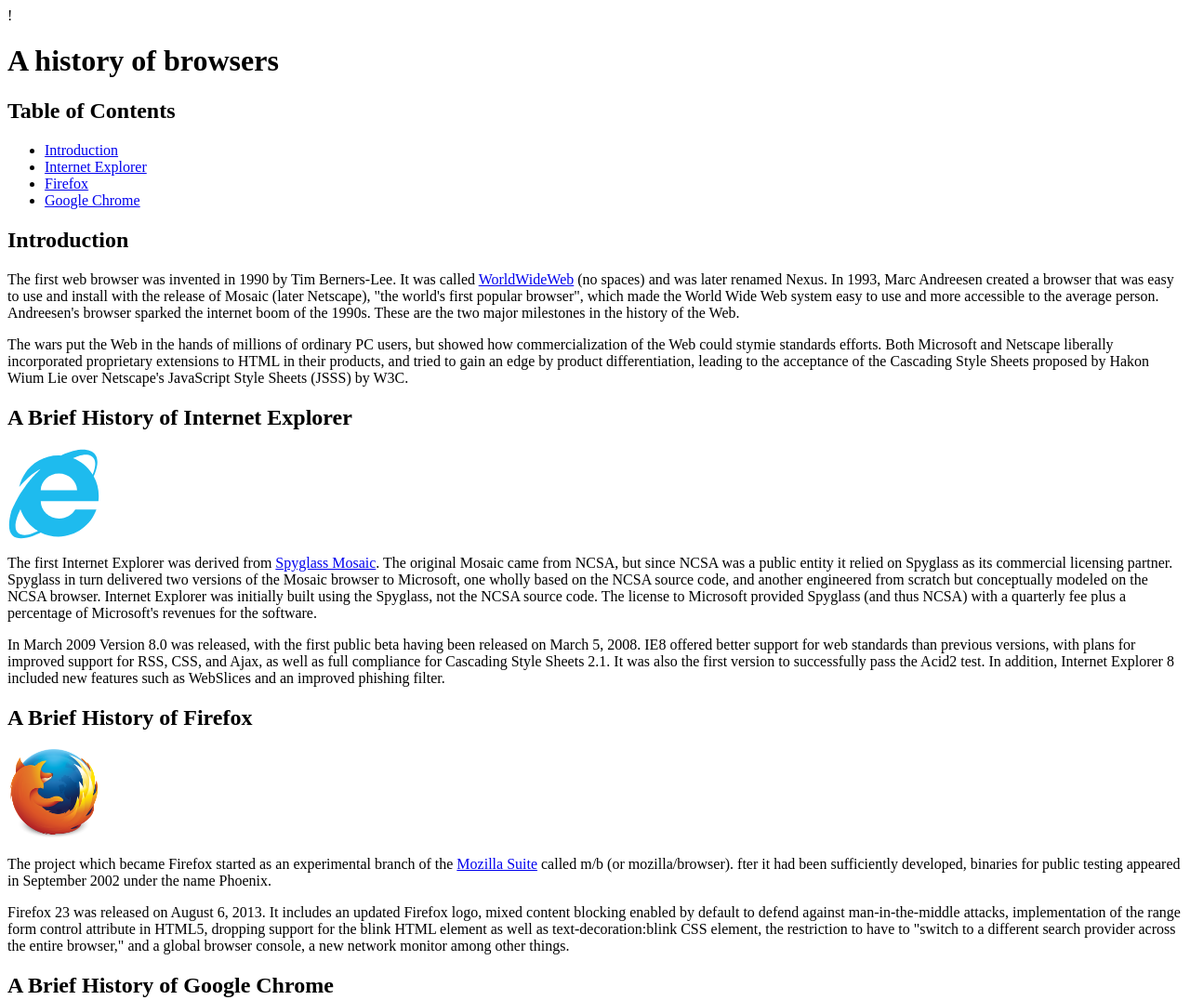
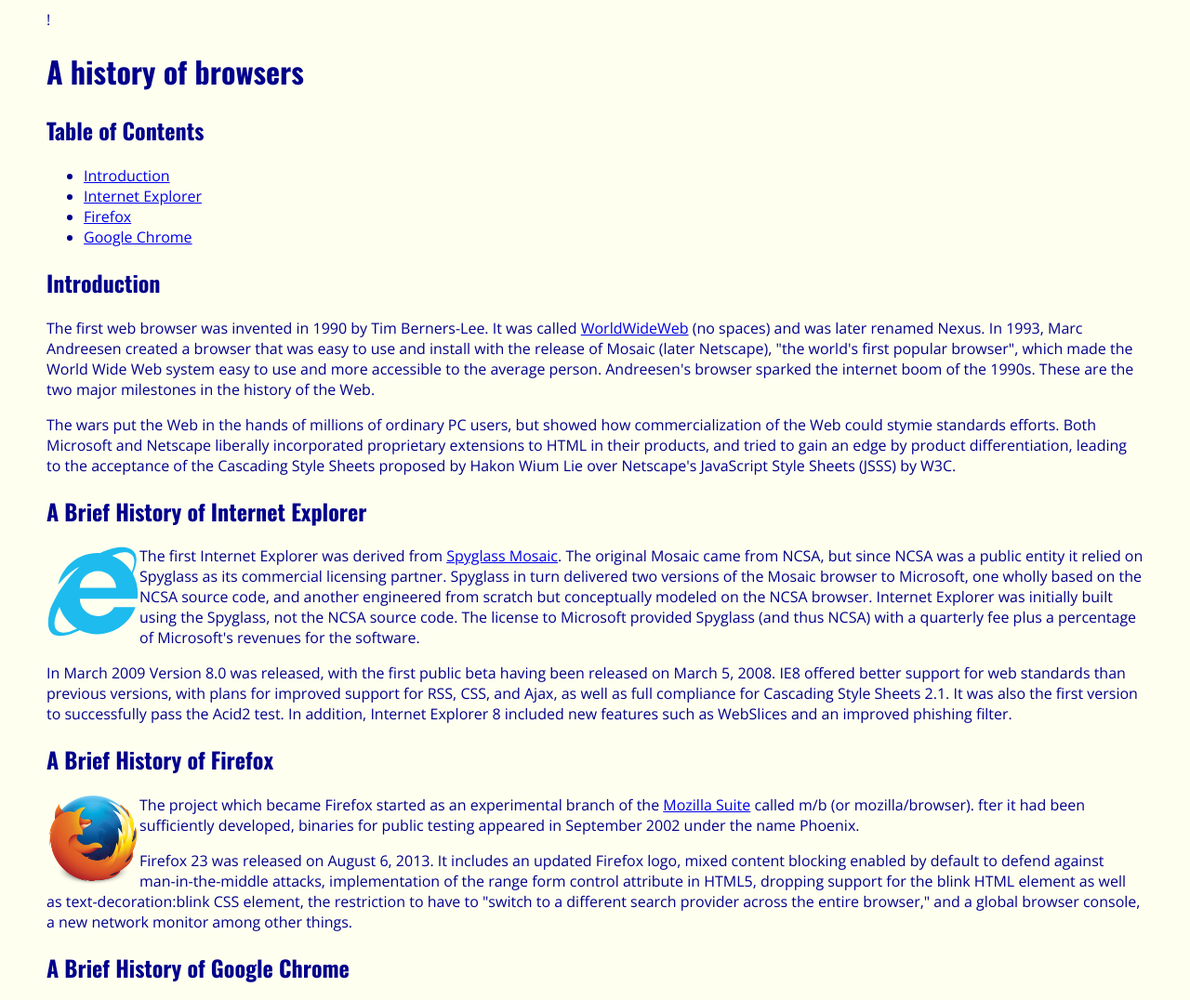
Before and after one commit to DatTruong606/browser-history, a plain HTML site: page index.html in a window 1280 px wide. Shown: the top 1076 px of the page at 93% size. Drawn offline with nearby package versions, Linux system fonts and the light colour scheme.

Commit message:
Done 4 minutes

```diff
--- a/index.html
+++ b/index.html
@@ -10,21 +10,23 @@
         <title>A history of browsers</title>
         <meta name="description" content="">
         <meta name="viewport" content="width=device-width, initial-scale=1">
-        <link rel="stylesheet" href="">
+        <link rel="stylesheet" href="style.css">
+        <link href="https://fonts.googleapis.com/css2?family=Open+Sans:ital,wght@0,300..800;1,300..800&display=swap" rel="stylesheet">
+        <link href="https://fonts.googleapis.com/css2?family=Open+Sans:ital,wght@0,300..800;1,300..800&family=Oswald:wght@200..700&display=swap" rel="stylesheet">
     </head>
     <body>
-        <h1>A history of browsers</h1>
+        <h1 class="header">A history of browsers</h1>
         <!--[if lt IE 7]>
             <p class="browsehappy">You are using an <strong>outdated</strong> browser. Please <a href="#">upgrade your browser</a> to improve your experience.</p>
         <![endif]-->
-        <h2>Table of Contents</h2>
+        <h2 class="header">Table of Contents</h2>
         <ul>
             <li><a href="#introduction">Introduction</a></li>
             <li><a href=#internet-explorer>Internet Explorer</a></li>
             <li><a href="#firefox">Firefox</a></li>
             <li><a href="#google">Google Chrome</a></li>
         </ul>
-        <h2><a name="introduction">Introduction</a></h2>
+        <h2 class="header"><a name="introduction">Introduction</a></h2>
         <p>
             The first web browser was invented in 1990 by Tim Berners-Lee. It was called <a href="https://en.wikipedia.org/wiki/WorldWideWeb">WorldWideWeb</a> (no spaces) and was later renamed Nexus.
             In 1993, Marc Andreesen created a browser that was easy to use and install with the release of Mosaic (later Netscape),
@@ -36,8 +38,8 @@
             Both Microsoft and Netscape liberally incorporated proprietary extensions to HTML in their products, and tried to gain an edge by product differentiation,
             leading to the acceptance of the Cascading Style Sheets proposed by Hakon Wium Lie over Netscape's JavaScript Style Sheets (JSSS) by W3C.
         </p>
-        <h2><a name=internet-explorer>A Brief History of Internet Explorer</a></h2>
-        <img src="Internet_Explorer_10+11_logo.svg" width="100px" alt="Internet Explorer Logo">
+        <h2 class="header"><a name=internet-explorer>A Brief History of Internet Explorer</a></h2>
+        <img class="img" src="Internet_Explorer_10+11_logo.svg" width="100px" alt="Internet Explorer Logo">
         <p>
             The first Internet Explorer was derived from <a href="https://en.wikipedia.org/wiki/Spyglass,_Inc.">Spyglass Mosaic</a>. The original Mosaic came from NCSA,
             but since NCSA was a public entity it relied on Spyglass as its commercial licensing partner.
@@ -52,8 +54,8 @@
             as well as full compliance for Cascading Style Sheets 2.1. It was also the first version to successfully pass the Acid2 test.
             In addition, Internet Explorer 8 included new features such as WebSlices and an improved phishing filter.
         </p>
-        <h2><a name=firefox>A Brief History of Firefox</a></h2>
-        <img src="Mozilla_Firefox_logo_2013.png" width="100px" alt="Firefox Logo">
+        <h2 class="header"><a name=firefox>A Brief History of Firefox</a></h2>
+        <img class="img" src="Mozilla_Firefox_logo_2013.png" width="100px" alt="Firefox Logo">
         <p>
             The project which became Firefox started as an experimental branch of the <a href="https://wiki.mozilla.org/En:NeMo-Firefox">Mozilla Suite</a> called m/b (or mozilla/browser).
             fter it had been sufficiently developed, binaries for public testing appeared in September 2002 under the name Phoenix.
@@ -64,8 +66,8 @@
             as well as text-decoration:blink CSS element, the restriction to have to "switch to a different search provider across the entire browser,"
             and a global browser console, a new network monitor among other things.
         </p>
-        <h2><a name=google>A Brief History of Google Chrome</a></h2>
-        <img src="Google_Chrome_icon_(February_2022).svg" width="100px" alt="Google Chrome Logo">
+        <h2 class="header"><a name=google>A Brief History of Google Chrome</a></h2>
+        <img class="img" src="Google_Chrome_icon_(February_2022).svg" width="100px" alt="Google Chrome Logo">
         <p>
             Google's <a href="https://en.wikipedia.org/wiki/Eric_Schmidt">Eric Schmidt</a> opposed the development of an independent web browser for six years.
             He stated that "at the time, Google was a small company," and he did not want to go through "bruising browser wars."
--- /dev/null
+++ b/style.css
@@ -0,0 +1,14 @@
+body {
+    margin: 10px 50px 10px 50px;
+    background-color: ivory;
+    font-family: "Open Sans";
+    color: darkblue;
+}
+
+.header {
+    font-family: "Oswald";
+}
+
+.img {
+    float: left;
+}
```
